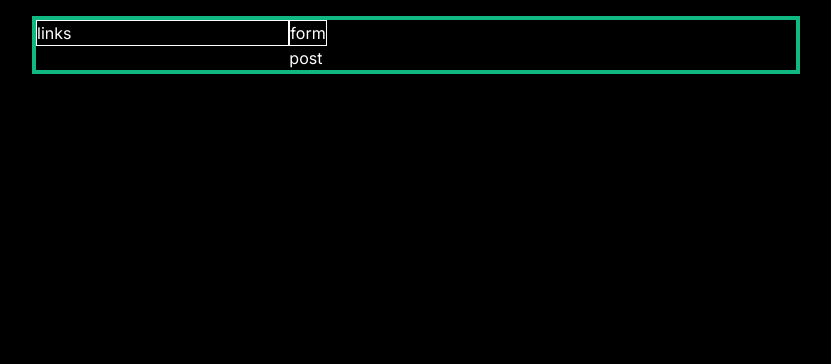
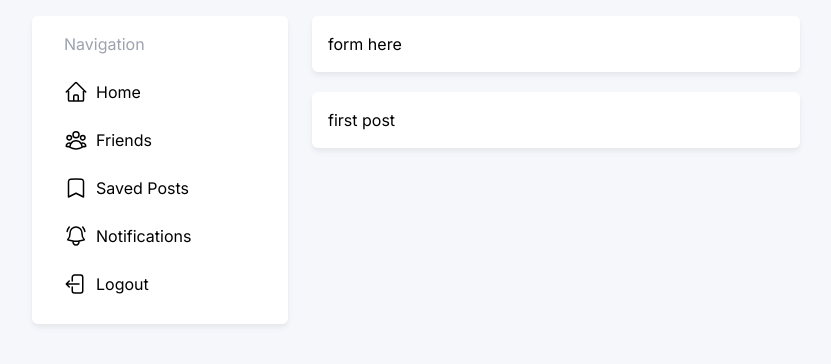
Before and after one commit to keshavpj1711/SoMA, a Next.js app in the folder soma/: page / in a window 1280 px wide. Shown: the top 364 px of the page, without its empty margins (224-1055 px from the left). Built offline with nearby package versions, Linux system fonts and the light colour scheme.

Commit message:
made required changes in global.css to get a clean slate to work on

```diff
--- a/soma/src/app/globals.css
+++ b/soma/src/app/globals.css
@@ -2,30 +2,6 @@
 @tailwind components;
 @tailwind utilities;
 
-:root {
-  --background-rgb: 255, 255, 255;
+body{
+  background-color: #F5F7FB;
 }
-
-@media (prefers-color-scheme: light) {
-  :root {
-    --foreground-rgb: 255, 255, 255;
-    --background-start-rgb: 0, 0, 0;
-    --background-end-rgb: 0, 0, 0;
-  }
-}
-
-body {
-  color: rgb(var(--foreground-rgb));
-  background: linear-gradient(
-      to bottom,
-      transparent,
-      rgb(var(--background-end-rgb))
-    )
-    rgb(var(--background-start-rgb));
-}
-
-@layer utilities {
-  .text-balance {
-    text-wrap: balance;
-  }
-}
--- a/soma/src/app/page.js
+++ b/soma/src/app/page.js
@@ -1,9 +1,12 @@
+import NavigationCard from "@/components/NavigationCard";
 import Image from "next/image";
+import Card from "@/components/Card";
 
 export default function Home() {
   return (
 
-    <div className="flex mt-4 max-w-3xl mx-auto border-4 border-emerald-500">
+    <div className="flex mt-4 max-w-3xl mx-auto gap-6">
+
       <div className="w-1/3">
         {/*
         Our First Task is to create the side floating thing containing
@@ -11,15 +14,12 @@ export default function Home() {
         - Friends
         and other different stuff
         */}
-        <div className="border border-white">
-          links
-        </div>
+        <NavigationCard />
       </div>
-      <div className="">
-        <div className="border border-white">
-          form
-        </div>
-        post
+
+      <div className="grow">
+        <Card>form here</Card>
+        <Card>first post</Card>
       </div>
     </div>
   );
```
